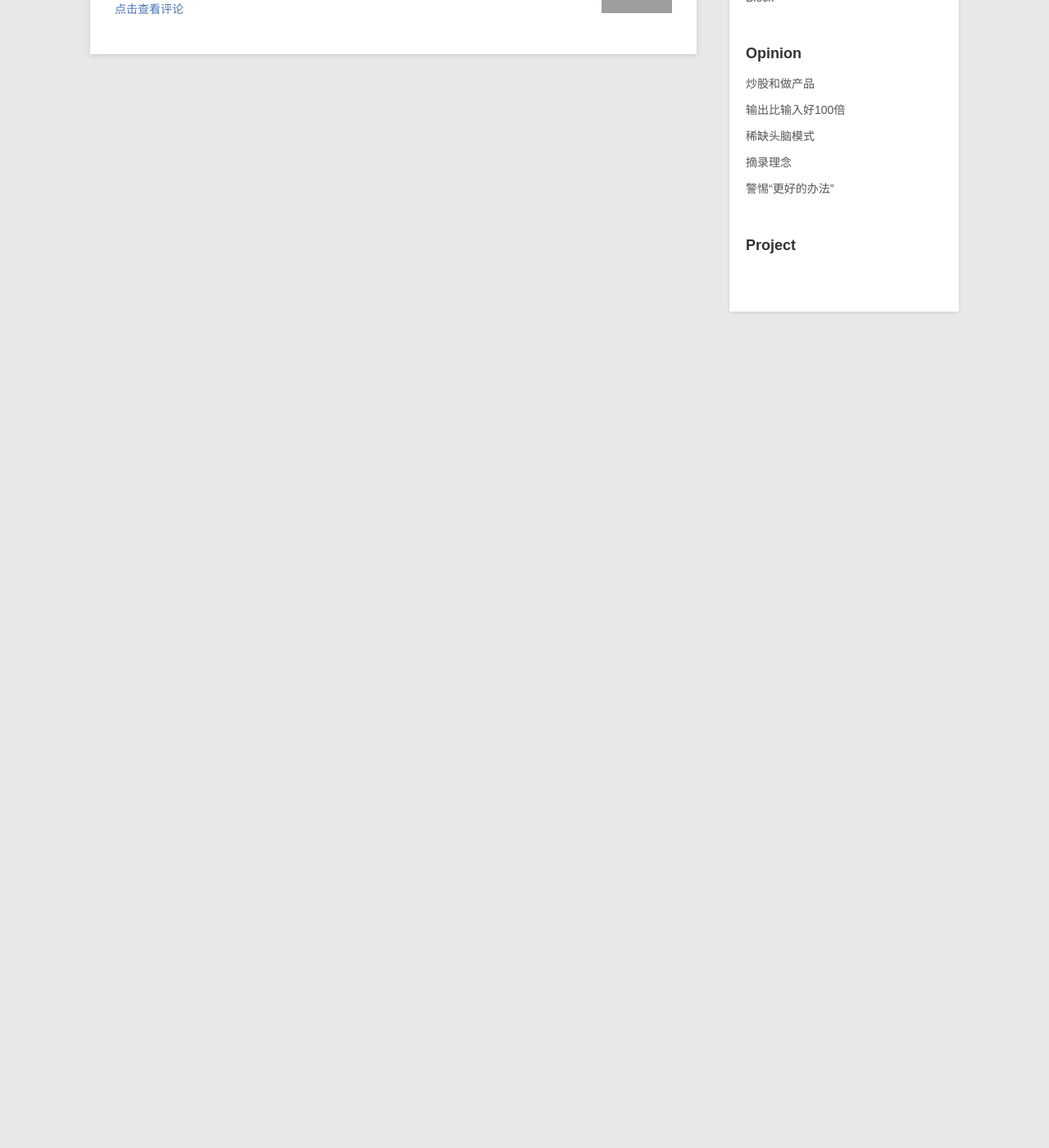
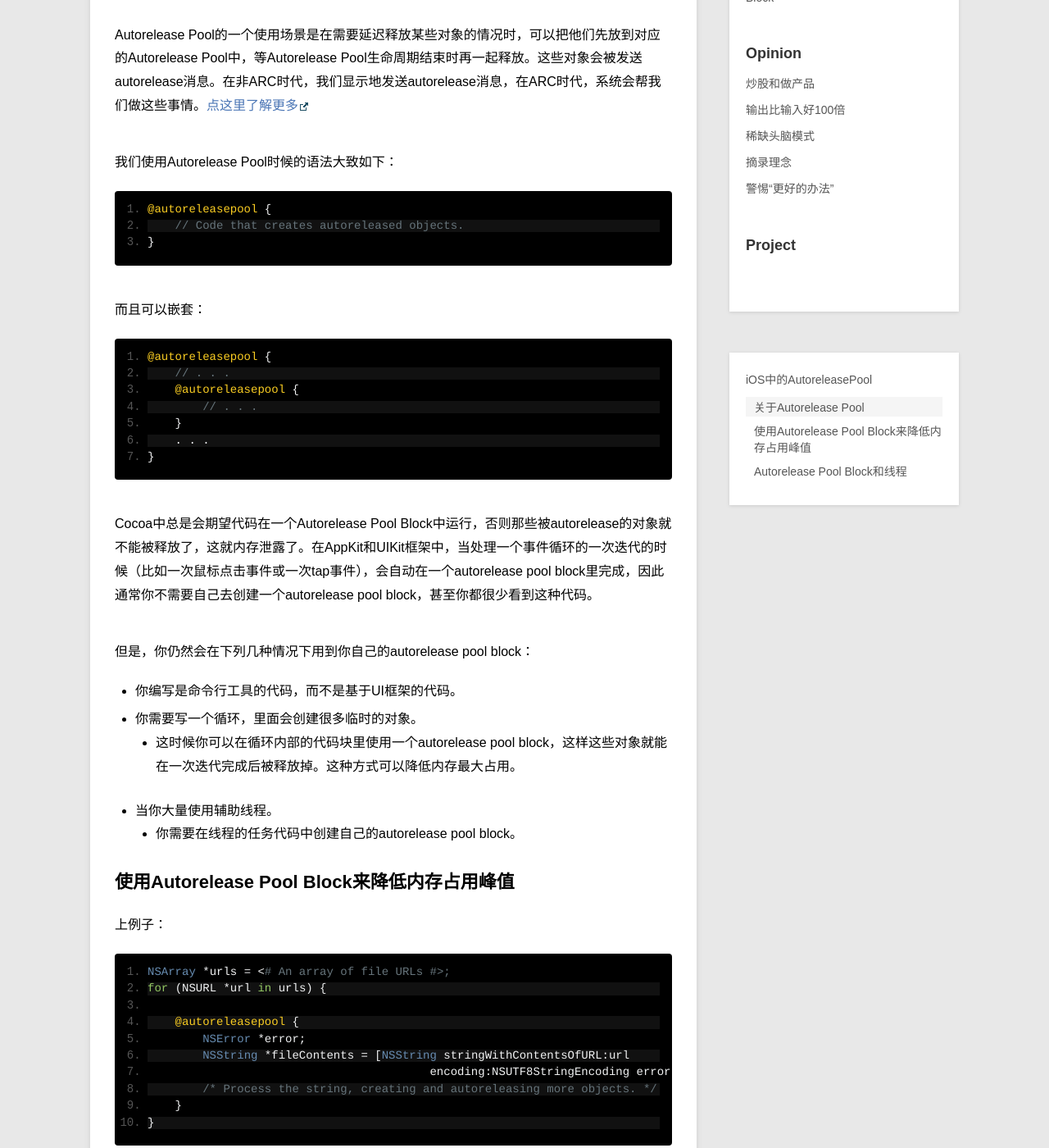
Before and after one commit to samirchen/samirchen.github.io, a Jekyll site: the page built from _posts/blog/2014-10-23-ios-autorelease-pool.md, in a window 1280 px wide and 1400 px high, scrolled down 450 px. Shown: the whole window at 82% size. Built offline with Jekyll 4.4.1, drawn with Linux system fonts in a browser that asks for light colours; Markdown is read by kramdown in place of the engine named in the settings; before the commit the page ends 900 px from its top, so only the background shows below that; some of the changed text lies outside the part shown; grey boxes are pictures that could not be loaded.

Commit message:
edit blog

```diff
--- a/_posts/blog/2014-10-23-ios-autorelease-pool.md
+++ b/_posts/blog/2014-10-23-ios-autorelease-pool.md
@@ -10,8 +10,79 @@ tag: iOS, autorelease pool, memory management
 
 
 ##关于Autorelease Pool
-[Autorelease Pool][3] 是iOS内存管理机制中很重要的一个部分。
+[Autorelease Pool][3] 是iOS内存管理机制中很重要的一个部分。 Autorelease Pool字面上看起来是「自动释放池」的意思，在这个池子里去管理对象的内存。
 
+Autorelease Pool的一个使用场景是在需要延迟释放某些对象的情况时，可以把他们先放到对应的Autorelease Pool中，等Autorelease Pool生命周期结束时再一起释放。这些对象会被发送autorelease消息。在非ARC时代，我们显示地发送autorelease消息，在ARC时代，系统会帮我们做这些事情。[点这里了解更多][4]
+
+我们使用Autorelease Pool时候的语法大致如下：
+
+	@autoreleasepool {
+	    // Code that creates autoreleased objects.
+	}
+
+而且可以嵌套：
+
+	@autoreleasepool {
+	    // . . .
+	    @autoreleasepool {
+	        // . . .
+	    }
+	    . . .
+	}
+
+Cocoa中总是会期望代码在一个Autorelease Pool Block中运行，否则那些被autorelease的对象就不能被释放了，这就内存泄露了。在AppKit和UIKit框架中，当处理一个事件循环的一次迭代的时候（比如一次鼠标点击事件或一次tap事件），会自动在一个autorelease pool block里完成，因此通常你不需要自己去创建一个autorelease pool block，甚至你都很少看到这种代码。
+
+但是，你仍然会在下列几种情况下用到你自己的autorelease pool block：
+
+- 你编写是命令行工具的代码，而不是基于UI框架的代码。
+- 你需要写一个循环，里面会创建很多临时的对象。
+	- 这时候你可以在循环内部的代码块里使用一个autorelease pool block，这样这些对象就能在一次迭代完成后被释放掉。这种方式可以降低内存最大占用。
+- 当你大量使用辅助线程。
+	- 你需要在线程的任务代码中创建自己的autorelease pool block。
+
+
+##使用Autorelease Pool Block来降低内存占用峰值
+
+上例子：
+
+	NSArray *urls = <# An array of file URLs #>;
+	for (NSURL *url in urls) {
+
+	    @autoreleasepool {
+	        NSError *error;
+	        NSString *fileContents = [NSString stringWithContentsOfURL:url
+	                                         encoding:NSUTF8StringEncoding error:&error];
+	        /* Process the string, creating and autoreleasing more objects. */
+	    }
+	}
+
+上面的例子中，for循环的每次迭代处理一个文件，我们把这个处理过程放在一个autorelease pool block中，这样任何在里面创建的autorelease的对象都会在这次迭代结束后被释放，这样就不会占用很多内存了。
+
+在autorelease pool block执行完后，所有曾在里面autorelease的对象都可以被认为是释放了的，所以就别再给它们发消息了。**如果你确实要穿越autorelease pool block用到临时对象**，那可以在autorelease pool block里retain它，之后再autorelease它，看下面例子：
+
+	– (id)findMatchingObject:(id)anObject {
+
+	    id match;
+	    while (match == nil) {
+	        @autoreleasepool {
+
+	            /* Do a search that creates a lot of temporary objects. */
+	            match = [self expensiveSearchForObject:anObject];
+
+	            if (match != nil) {
+	                [match retain]; /* Keep match around. */
+	            }
+	        }
+	    }
+
+	    return [match autorelease];   /* Let match go and return it. */
+	}
+
+
+##Autorelease Pool Block和线程
+在Cocoa中，每个线程去维护它自己的autorelease pool block的栈，所以当我们自己要写一些线程代码，我们可能就要自己去创建自己的autorelease pool block了，尤其当你的线程是长时间工作、可能生产出大量的autorelease的对象的时候。
+
+如果你分发的线程不会产生对Cocoa的调用，那么你也许就不需要使用autorelease pool block了。
 
 
 
```
Also changed, not shown: other parts of _posts/blog/2014-10-23-ios-autorelease-pool.md (+1 -0 lines).
